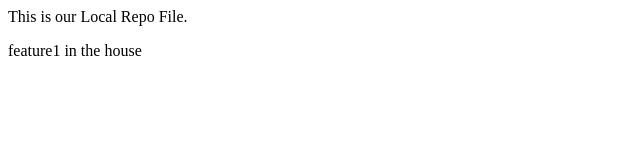
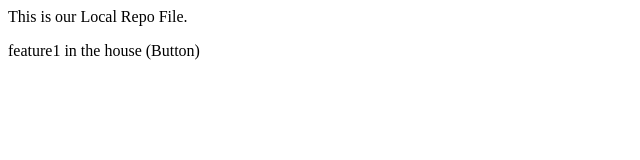
Before and after one commit to vanshmittal100/LocalRepo, a plain HTML site: page index.html in a window 1280 px wide. Shown: the full height of the page, 0-640 px from the left. Drawn offline with Linux system fonts and the light colour scheme.

Commit message:
Button Added

```diff
--- a/index.html
+++ b/index.html
@@ -1,2 +1,2 @@
 <p> This is our Local Repo File.</p>
-<p> feature1 in the house</p>
+<p> feature1 in the house (Button)</p>
```
